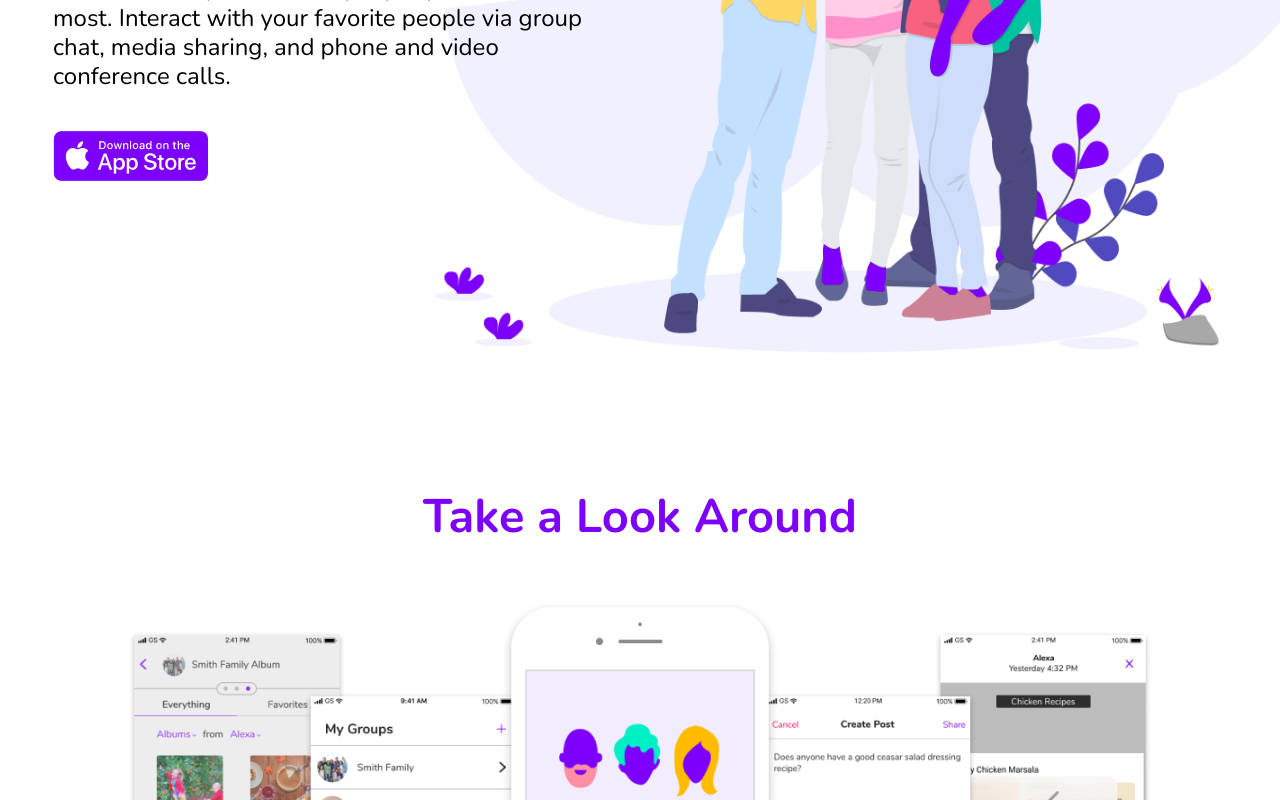
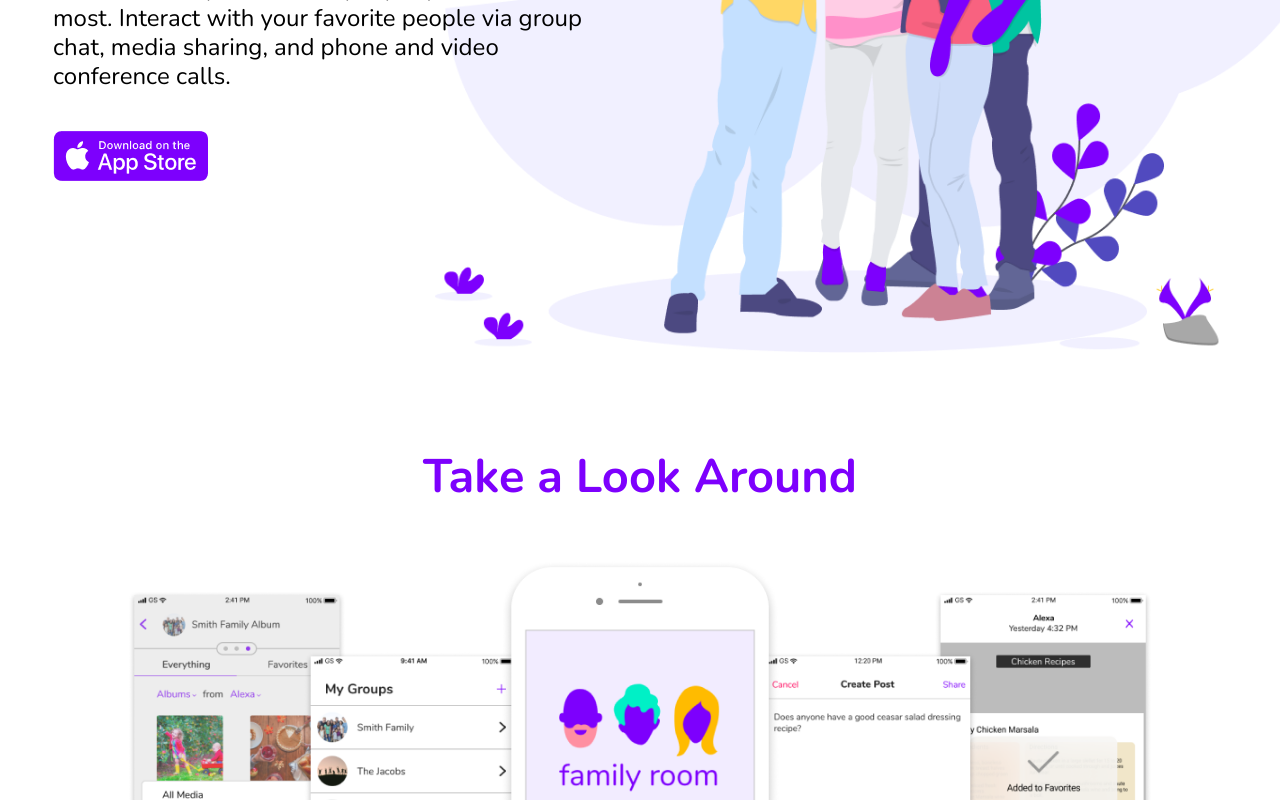
Before and after one commit to rschechter/familyroom, a plain HTML site: page index.html in a window 1280 px wide. Shown: the part 427-1227 px from the top of the page. Drawn offline with nearby package versions, Linux system fonts and the light colour scheme.

Commit message:
h5 padding changed

```diff
--- a/css/main.css
+++ b/css/main.css
@@ -31,7 +31,7 @@ h5{
     font-weight: bold;
     color: #7D00FD;
     text-align: center;
-    padding-top: 8rem;
+    padding-top: 4rem;
     padding-bottom: 6rem;
 }
 
```
